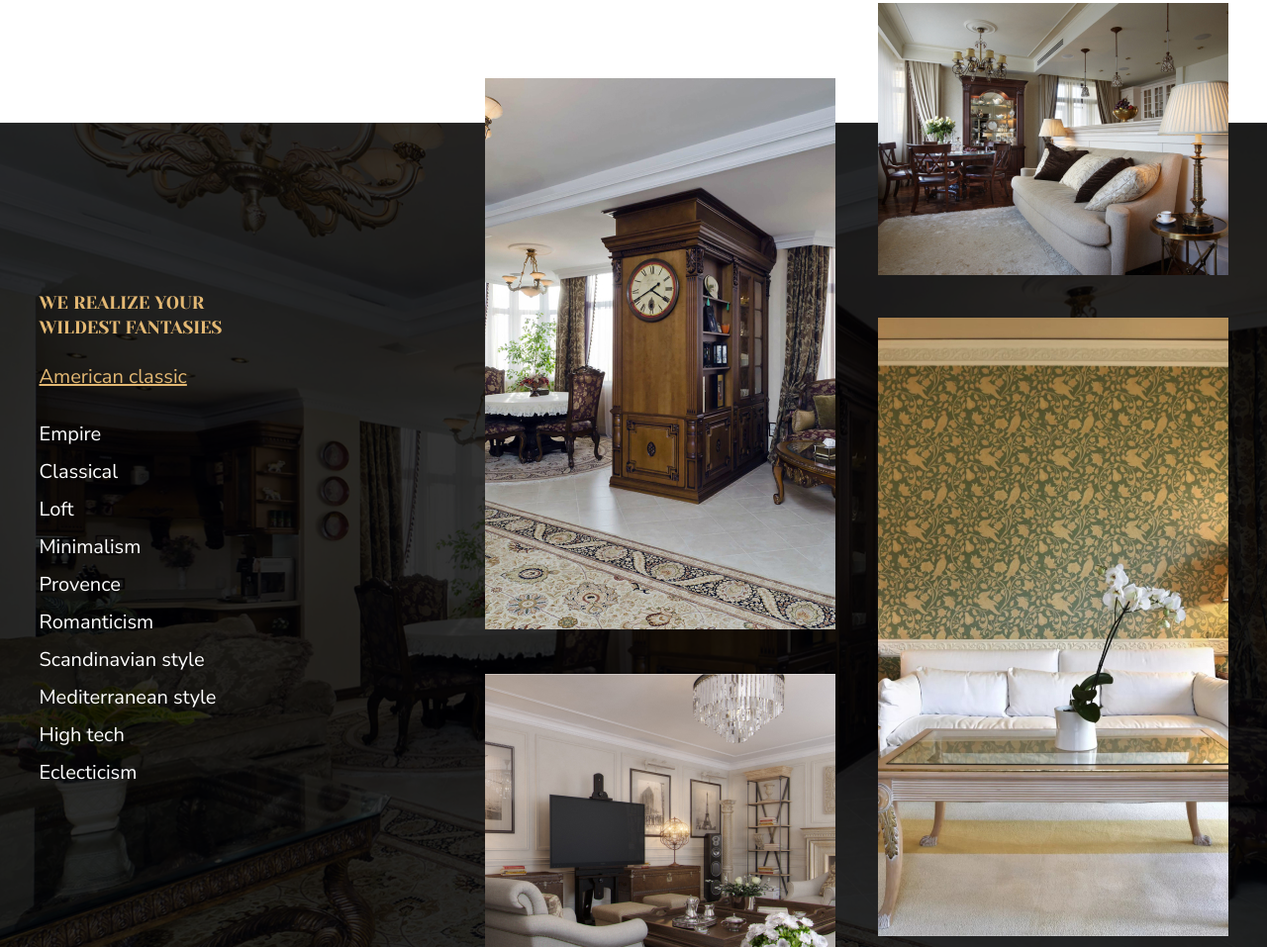
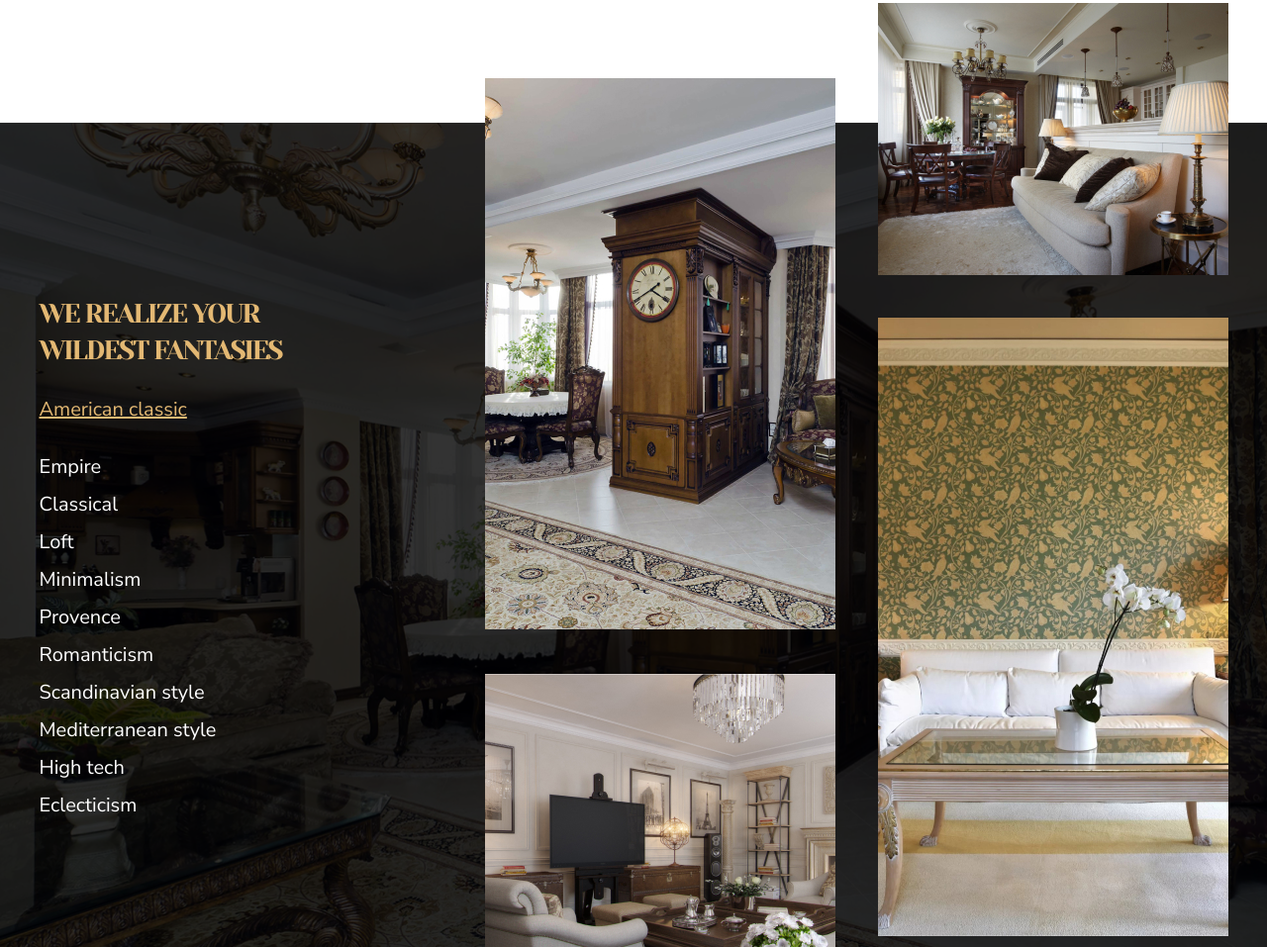
Before and after one commit to IVAN7922/Design-maket-desktop, a plain HTML site: page index.html in a window 1280 px wide. Shown: the part 4290-5247 px from the top of the page at 99% size. Drawn offline with Linux system fonts and the light colour scheme.

Commit message:
Update index.html

```diff
--- a/index.html
+++ b/index.html
@@ -264,7 +264,7 @@
         <section class="apartment">
             <div class="container apartment-container">
                 <div class="apartment-navigation">
-                    <h3 class="apartment-heading">We realize your wildest fantasies</h3>
+                    <h2 class="apartment-heading">We realize your wildest fantasies</h2>
                     <span class="apartment-link"><a href="#">American classic</a></span>
                     <ul class="apartment-navigation_content">
                         <li class="apartment-navigation__item">Empire</li>
```
